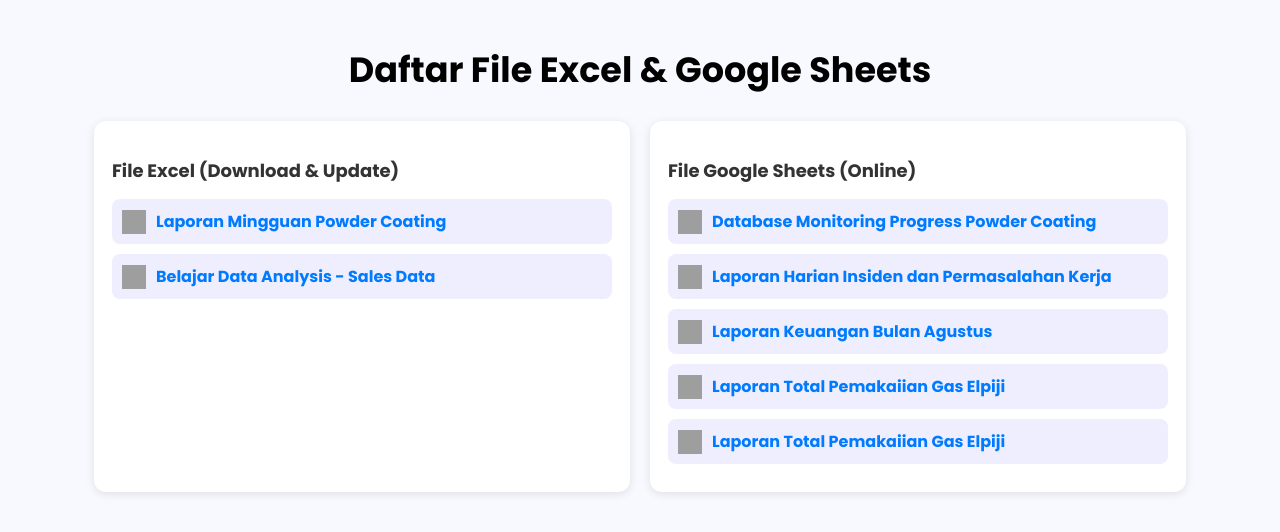
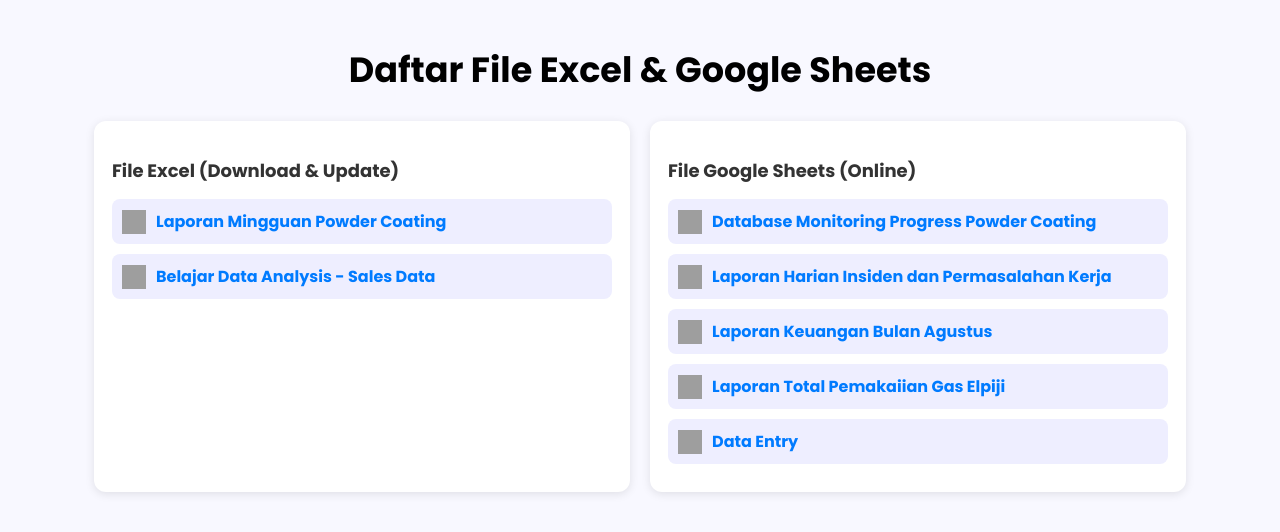
Before and after one commit to RMJ090/web-icon-excel, a plain HTML site: page index.html in a window 1280 px wide. Drawn offline with Linux system fonts and the light colour scheme; grey boxes are pictures that could not be loaded.

Commit message:
Update index.html

```diff
--- a/index.html
+++ b/index.html
@@ -109,7 +109,7 @@
       </a>
       <a href="https://forms.gle/6NETSTFPdGQA6gUk9" target="_blank" class="link-box">
         <img src="https://cdn-icons-png.flaticon.com/512/2991/2991110.png" alt="Google Forms">
-        Laporan Total Pemakaiian Gas Elpiji
+        Data Entry
       </a>
 
 
```
